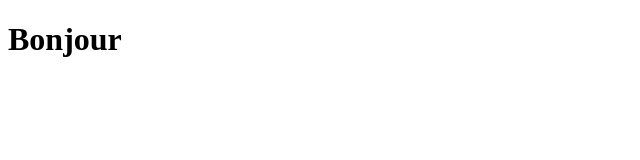
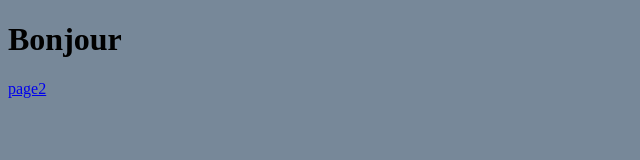
Before and after one commit to omelc/test, a plain HTML site: page index.html in a window 1280 px wide. Shown: the whole page, without its empty margins (0-640 px from the left). Drawn offline with Linux system fonts and the light colour scheme.

Commit message:
2eme commit...

```diff
--- a/index.html
+++ b/index.html
@@ -3,8 +3,14 @@
 <head>
 	<title>Git test</title>
 	<meta charset="UTF-8">
+	<style type="text/css">
+	body {
+		background-color: #789;
+	}
+	</style>
 </head>
 <body>
 	<h1>Bonjour</h1>
+	<a href="page2.html">page2</a>
 </body>
 </html>
```
